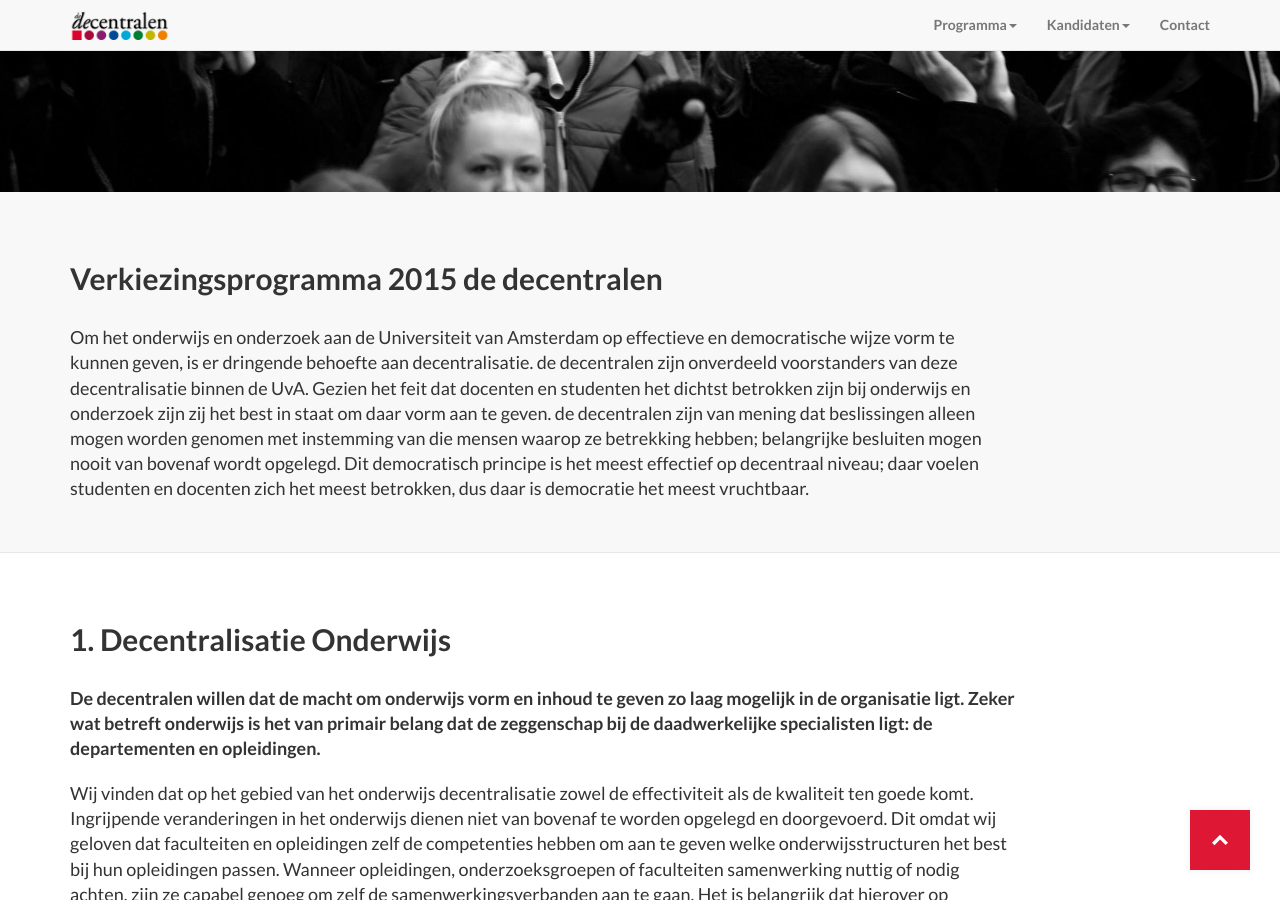
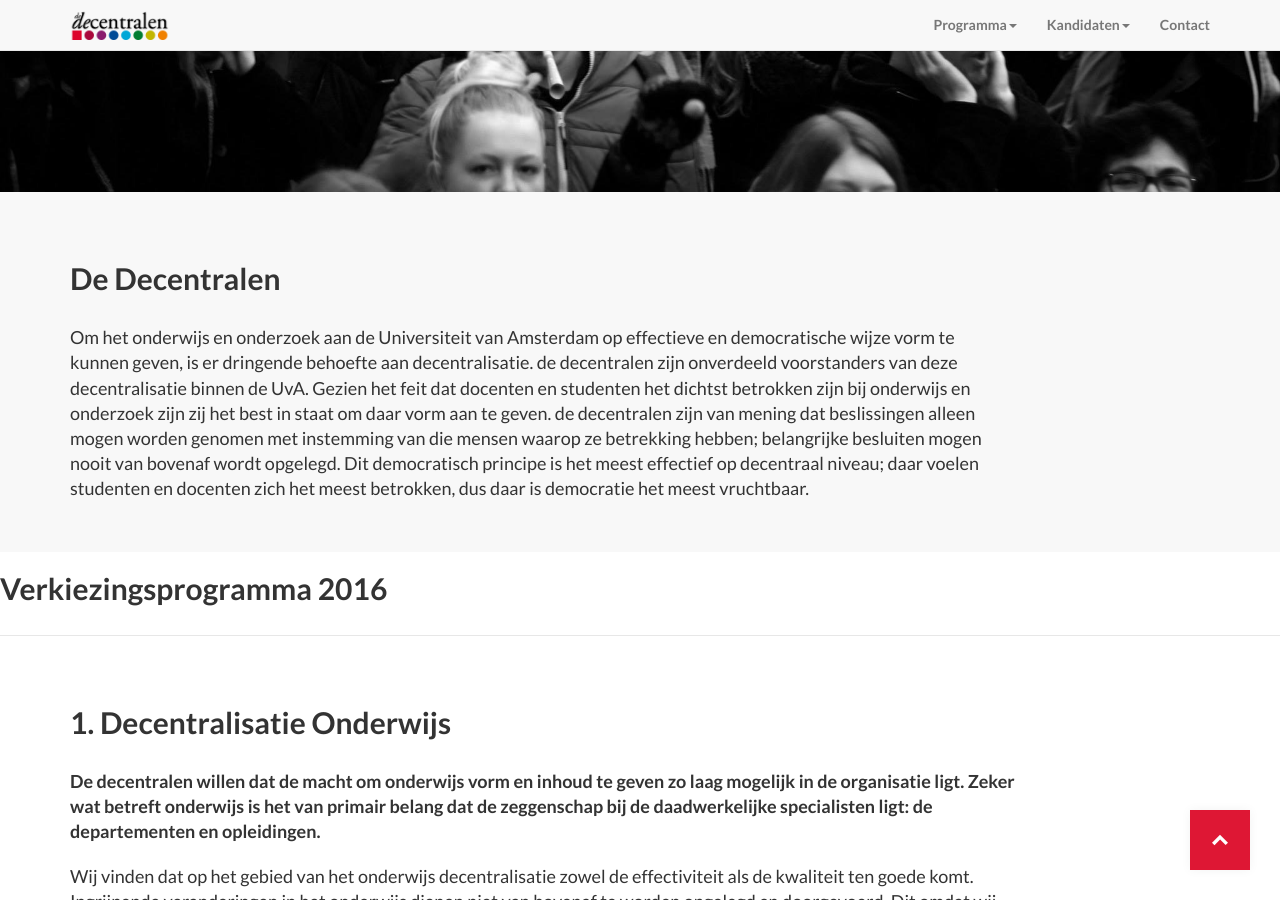
Before and after one commit to DeDecentralen/DeDecentralen.github.io, a Jekyll site: the page built from index.md, in a window 1280 px wide and 900 px high, scrolled down 603 px. Built offline with Jekyll 4.4.1, drawn with Linux system fonts in a browser that asks for light colours.

Commit message:
Update index.html

```diff
--- a/_layouts/index.html
+++ b/_layouts/index.html
@@ -7,13 +7,14 @@
     <div class="row">
       <div class="col-lg-10 col-sm-12">
         <div class="clearfix"></div>
-        <h2 class="section-heading"> Verkiezingsprogramma 2015 de decentralen </h2>
+        <h2 class="section-heading"> De Decentralen </h2>
         <b class="lead"> Om het onderwijs en onderzoek aan de Universiteit van Amsterdam op effectieve en democratische wijze vorm te kunnen geven, is er dringende behoefte aan decentralisatie. de decentralen zijn onverdeeld voorstanders van deze decentralisatie binnen de UvA. Gezien het feit dat docenten en studenten het dichtst betrokken zijn bij onderwijs en onderzoek zijn zij het best in staat om daar vorm aan te geven. de decentralen zijn van mening dat beslissingen alleen mogen worden genomen met instemming van die mensen waarop ze betrekking hebben; belangrijke besluiten mogen nooit van bovenaf wordt opgelegd. Dit democratisch principe is het meest effectief op decentraal niveau; daar voelen studenten en docenten zich het meest betrokken, dus daar is democratie het meest vruchtbaar.  </b>
       </div>
     </div>
   </div>
 </div>
 
+<h2 class="section-heading"> Verkiezingsprogramma 2016 </h2>
 <a name="decentralisatie"></a>
 <div class="content-section-b">
   <div class="container">
```
